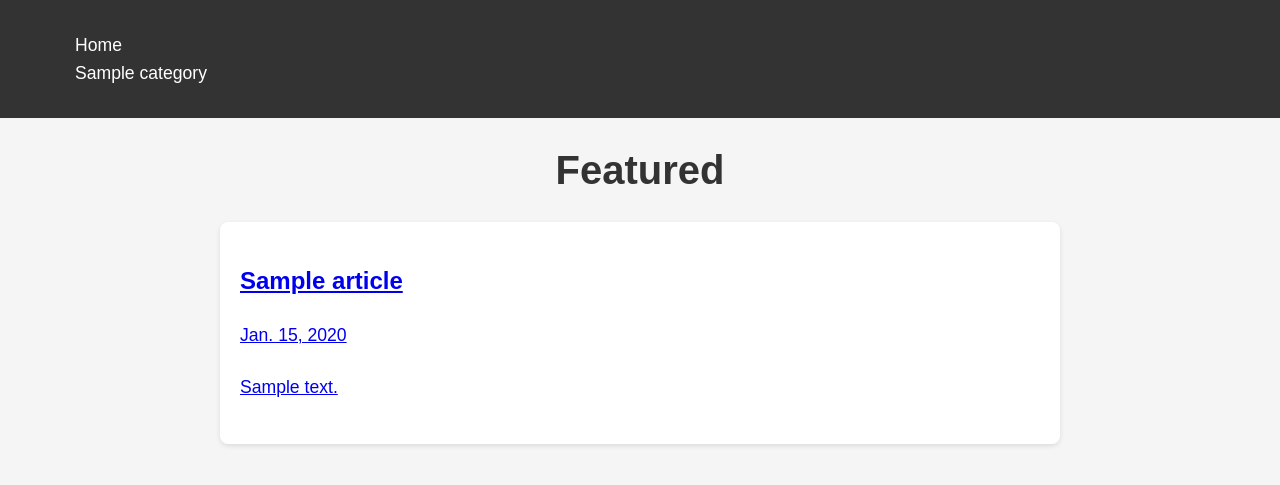
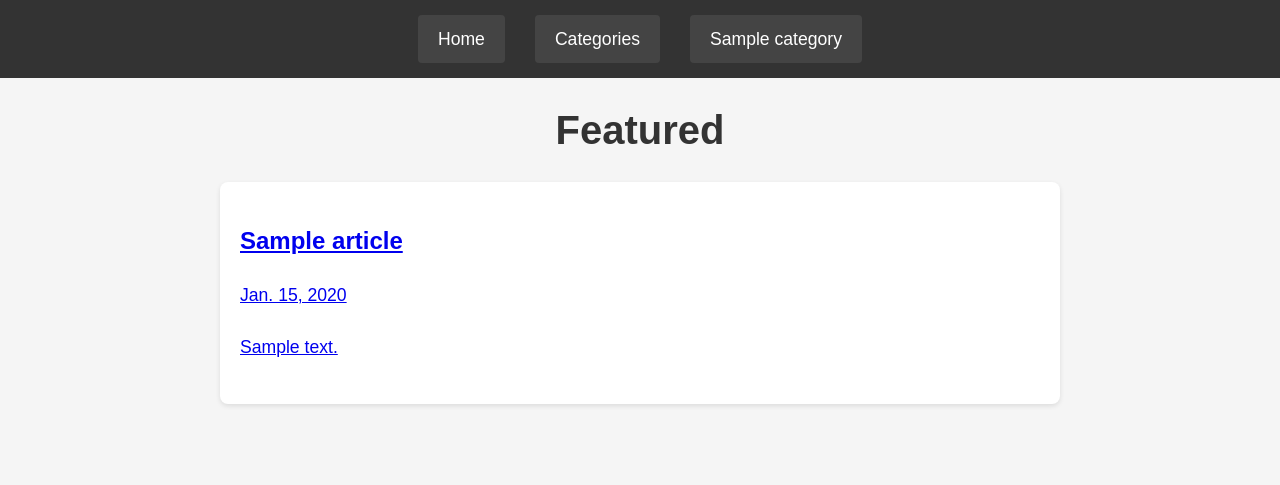
Before and after one commit to amazingplum53/portfolio, a Django app: page /blog/featured/ in a window 1280 px wide. Shown: the top 485 px of the page. Run offline with Django 4.2, Linux system fonts and the light colour scheme; tables that the repository leaves empty hold one stand-in row (values such as "Sample post").

Commit message:
fixed navbar layout

```diff
--- a/static/blog/css/common.css
+++ b/static/blog/css/common.css
@@ -1,4 +1,3 @@
-/* General Styles */
 body {
     font-family: Arial, sans-serif;
     background-color: #f5f5f5;
@@ -16,26 +15,40 @@ h1 {
     font-weight: 700;
 }
 
-/* Navbar Styles */
 nav {
     background-color: #333;
-    color: #fff;
-    padding: 15px 20px;
-    display: flex;
-    justify-content: space-between;
-    align-items: center;
+    padding: 15px 0;
 }
 
-nav a {
+nav ul {
+    list-style-type: none;
+    margin: 0;
+    padding: 0;
+    display: flex;
+    justify-content: center;
+}
+
+nav ul a {
+    text-decoration: none;
+}
+
+nav ul li {
+    margin: 0 15px;
+    padding: 10px 20px;
     color: #fff;
-    text-decoration: none;
-    margin: 0 15px;
+    background-color: #444;
+    border-radius: 4px;
     font-size: 1.1em;
     font-weight: 500;
+    transition: background-color 0.3s ease;
 }
 
-nav a:hover {
-    text-decoration: underline;
+nav ul li:hover {
+    background-color: #555;
+}
+
+nav ul li a {
+    color: inherit; /* Inherit color from li */
 }
 
 /* Content Styles */
@@ -54,23 +67,21 @@ p {
     line-height: 1.8;
 }
 
-/* Responsive Styles */
 @media (max-width: 768px) {
-    nav {
-        flex-direction: column;
-        align-items: flex-start;
+    h1 {
+        font-size: 2em;
     }
 
-    h1 {
-        font-size: 2em;
+    nav ul {
+        flex-direction: column;
+    }
+
+    nav ul li {
+        margin: 10px 0;
     }
 
     #content {
         padding: 15px;
         margin: 15px;
     }
-
-    nav a {
-        margin: 10px 0;
-    }
 }
--- a/templates/blog/reader/navbar.html
+++ b/templates/blog/reader/navbar.html
@@ -2,15 +2,19 @@
 <nav>
     <ul>
 
-      <div><a href = '/blog/featured/'>
+      <a href = '/blog/featured/'><li>
         Home
-      </a></div>
+      </li></a>
+
+      <a href = '/blog/categories/'><li>
+        Categories
+      </li></a>
 
       {% for category in categories %}
 
-      <div><a href = '/blog/category/{{category.id}}'>
+      <a href = '/blog/category/{{category.id}}'><li>
         {{ category.name }}
-      </a></div>
+      </li></a>
 
       {% endfor %}
     </ul>
```
